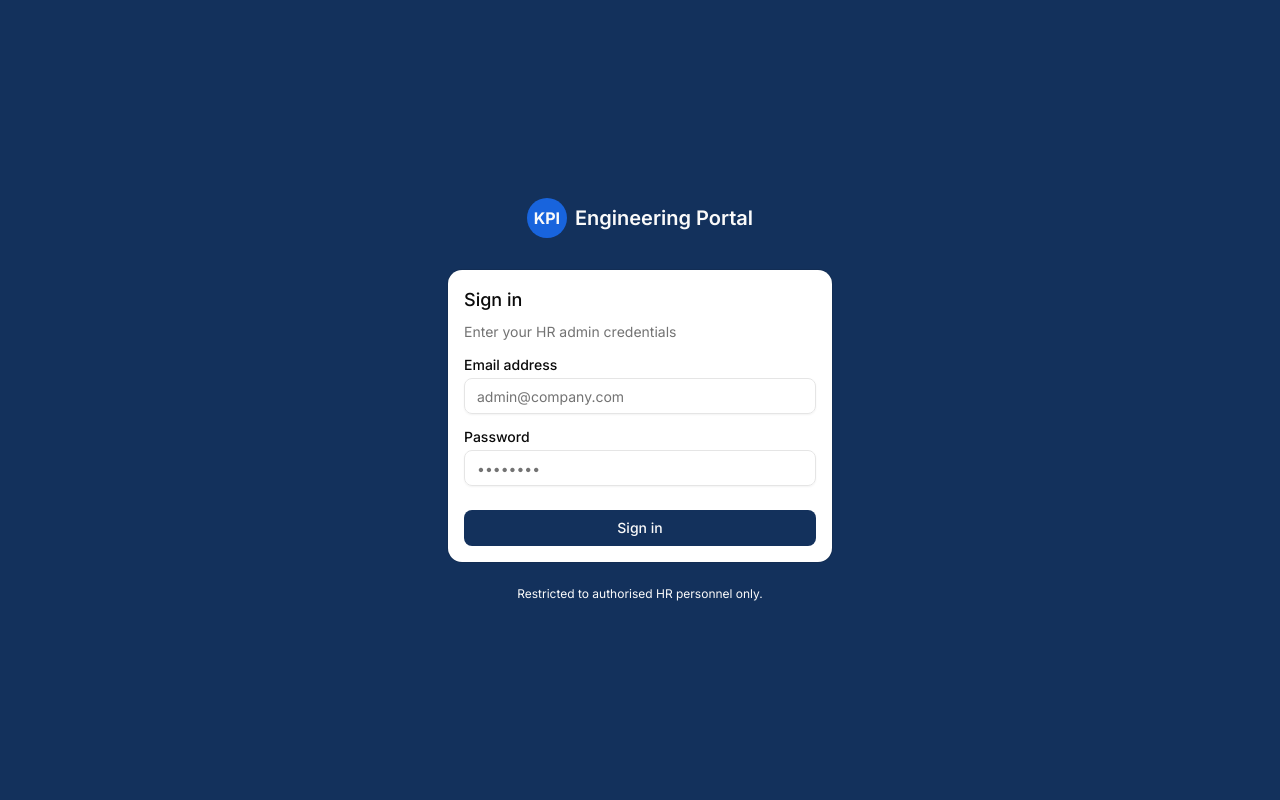
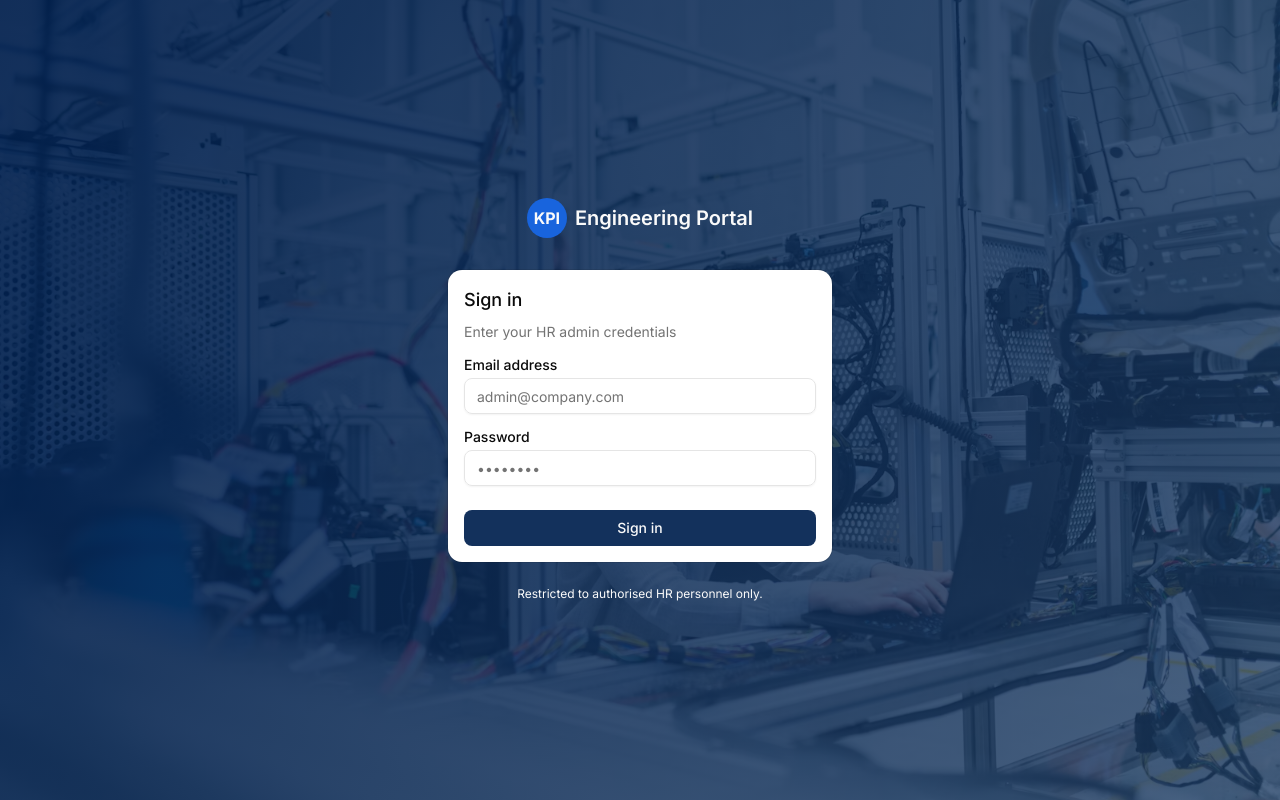
Before and after one commit to code-with-amin/diego-cerri-hr-app, a Next.js app: page /login in a window 1280 px wide. Built offline with nearby package versions, Linux system fonts and the light colour scheme; no server answers.

Commit message:
Background added in login page

```diff
--- a/src/app/login/page.tsx
+++ b/src/app/login/page.tsx
@@ -1,4 +1,5 @@
 import { Card, CardContent, CardDescription, CardHeader, CardTitle } from '@/components/ui/card'
+import Image from 'next/image'
 import { Input } from '@/components/ui/input'
 import { Button } from '@/components/ui/button'
 import { Label } from '@/components/ui/label'
@@ -12,8 +13,16 @@ export default function LoginPage({ searchParams }: LoginPageProps) {
   const hasError = searchParams.error === 'invalid'
 
   return (
-    <div className="min-h-screen flex items-center justify-center bg-primary px-4">
-      <div className="w-full max-w-sm">
+    <div className="relative min-h-screen flex items-center justify-center bg-primary px-4">
+      <Image
+        src="/bg.jpeg"
+        alt="Background"
+        fill
+        priority
+        className="object-cover"
+      />
+      <div className="absolute inset-0 bg-[linear-gradient(120deg,rgba(0,30,76,.92),rgba(28,58,97,.78))]" />
+      <div className="relative z-10 w-full max-w-sm">
         <div className="flex flex-col items-center mb-8 gap-2">
           <div className='flex justify-center items-center gap-2'>
             <div className="flex h-10 w-10 items-center justify-center rounded-full bg-secondary text-primary-foreground font-bold text-m">
```
Also changed, not shown: public/bg.jpeg (added).
